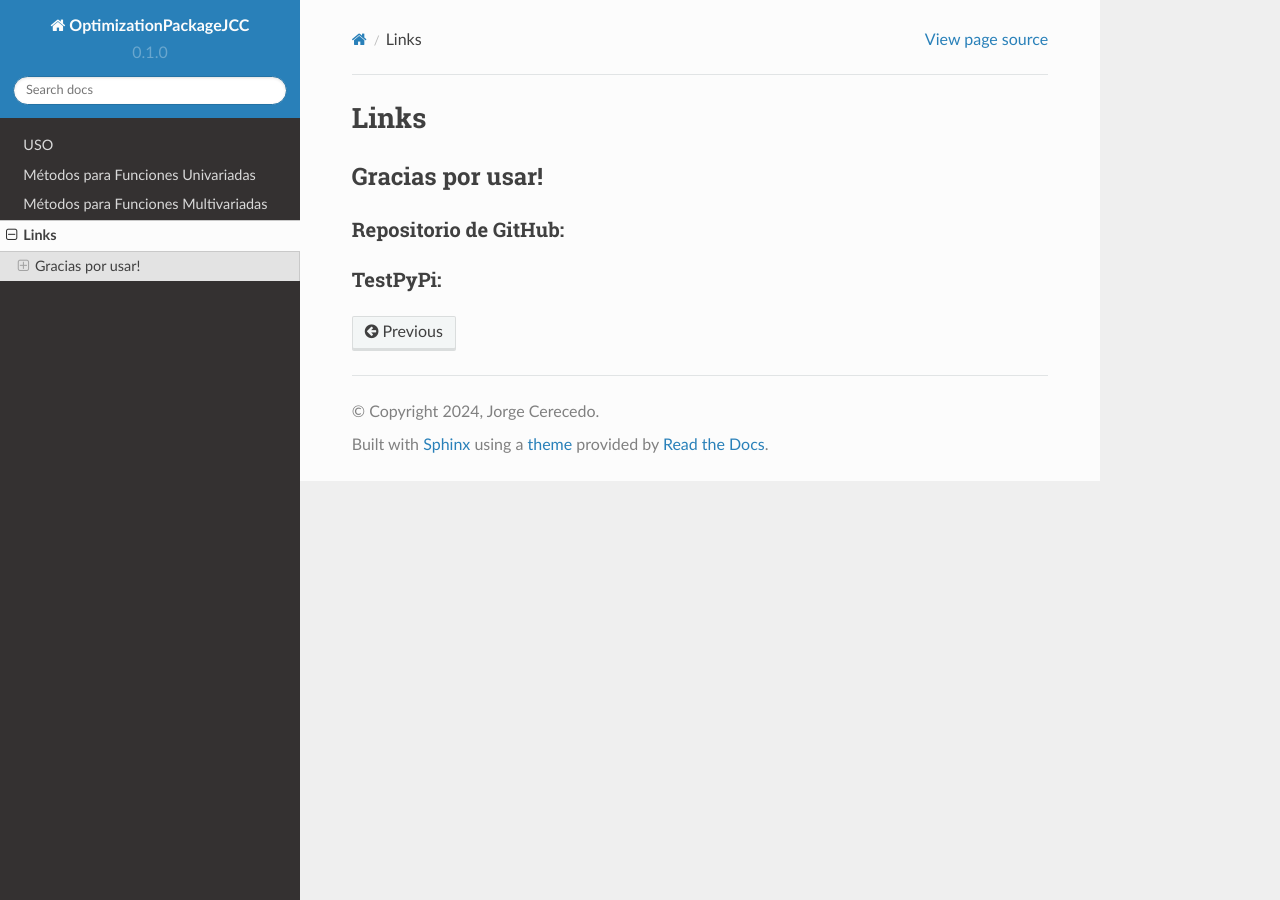
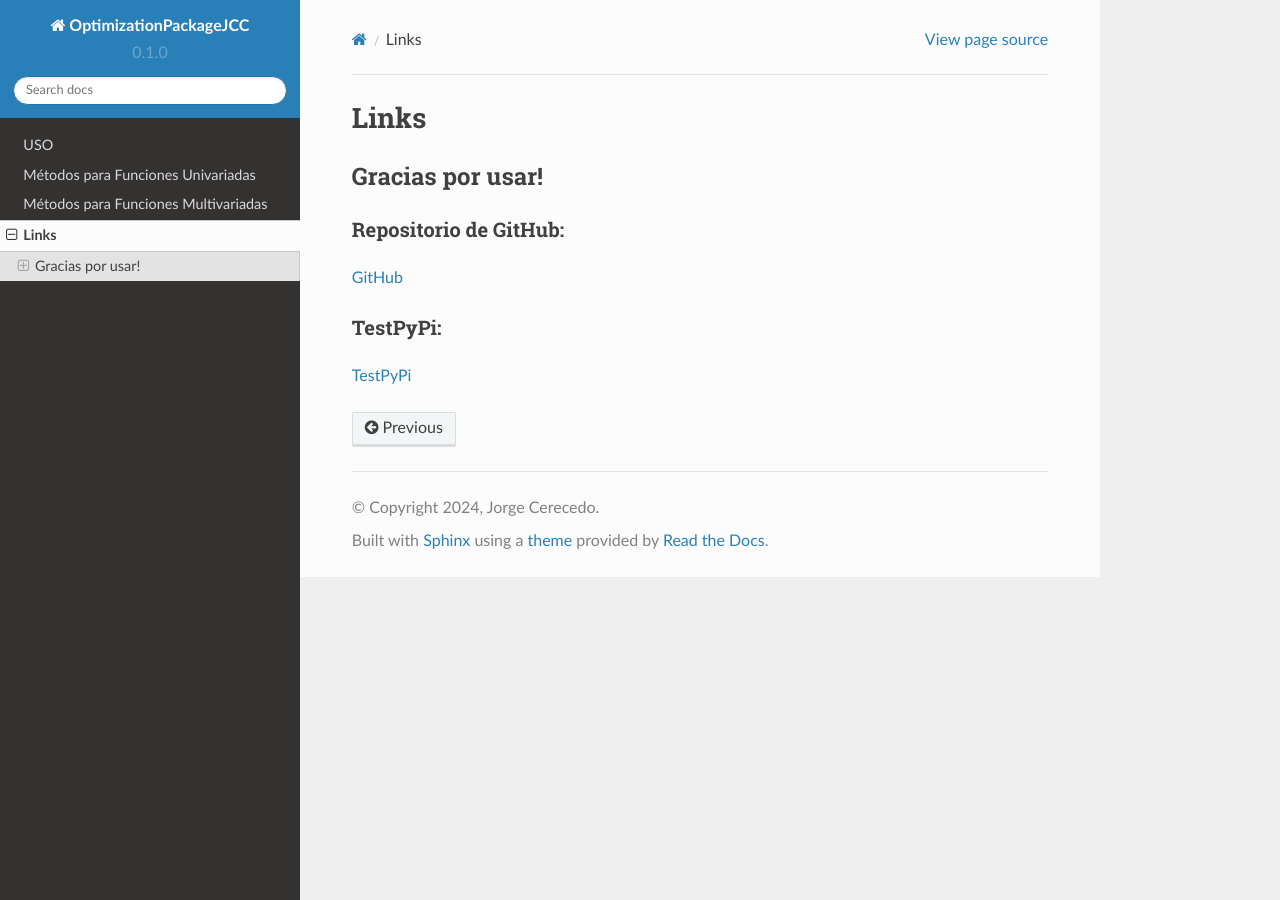
Before and after one commit to JorgeCobos03/OptimizationPackageJCC, a Sphinx documentation site: the page built from docs/source/links.rst, in a window 1280 px wide. Built offline with Sphinx 7.4.7 and the Read the Docs theme 2.0.0, drawn with Linux system fonts in a browser that asks for light colours.

Commit message:
Update links.rst

```diff
--- a/docs/source/links.rst
+++ b/docs/source/links.rst
@@ -7,9 +7,9 @@ Gracias por usar!
 Repositorio de GitHub:
 ----------------------
 
-.. _GitHub: https://github.com/JorgeCobos03/OptimizationPackageJCC
+`GitHub <https://github.com/JorgeCobos03/OptimizationPackageJCC>`_
 
 TestPyPi:
 ---------
 
-.. _TestPyPi: https://test.pypi.org/project/OptimizationPackageJCC/0.0.1/
+`TestPyPi <https://test.pypi.org/project/OptimizationPackageJCC/0.0.1/>`_
```
